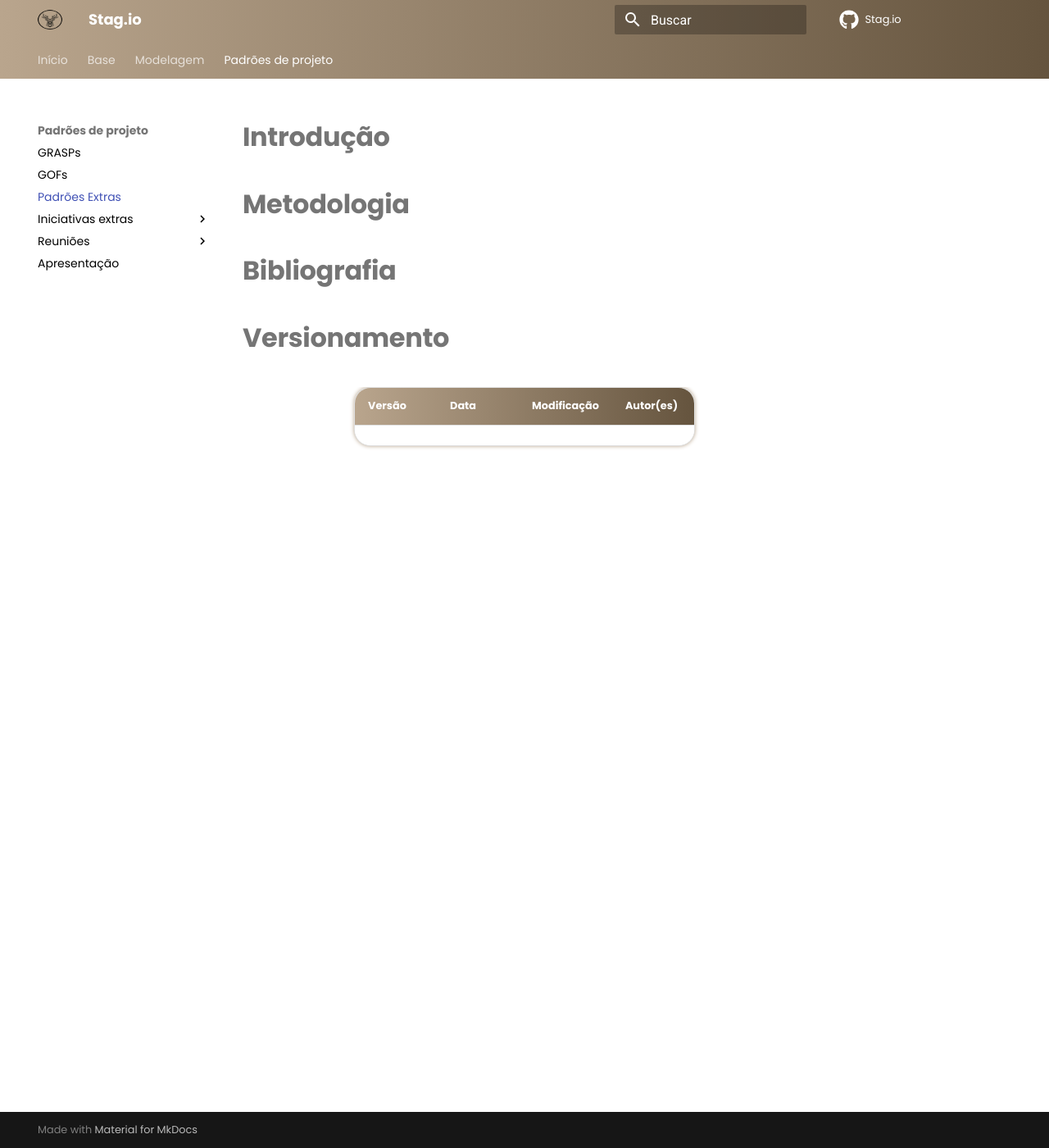
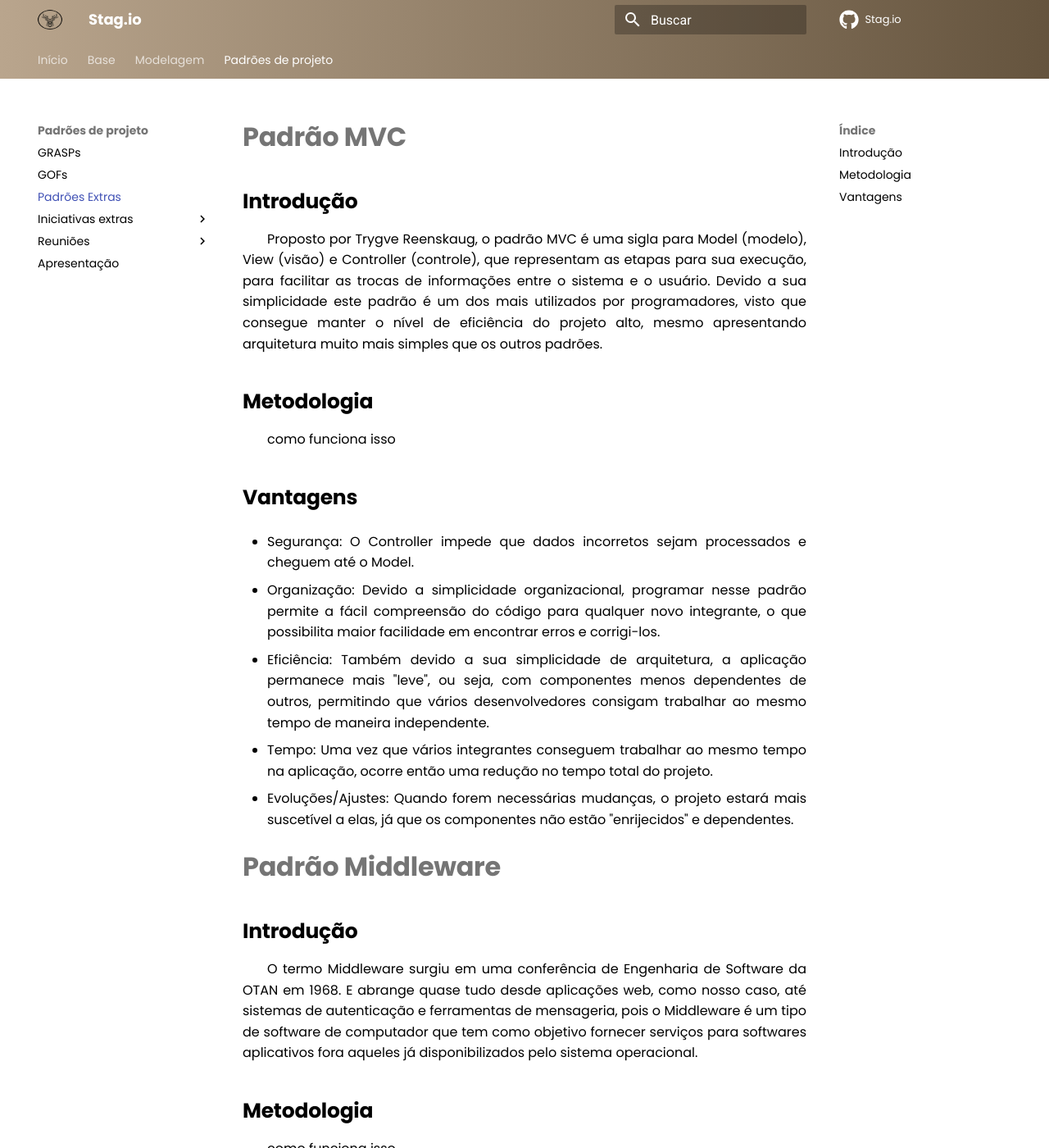
Before and after one commit to UnBArqDsw2021-2/2021.2_G3_stag.io, an MkDocs documentation site: the page built from docs/PadroesDeProjeto/PadroesExtras/PadroesExtras.md, in a window 1280 px wide and 1400 px high. Shown: the whole window at 82% size. Built offline with MkDocs 1.6.1 and Material for MkDocs 9.7.7, drawn with Linux system fonts in a browser that asks for light colours; comment, search, counter and statistics services are not loaded; some of the changed text lies outside the part shown.

Commit message:
Criação do documento para os Padrões Extras
Co-authored-by: italofernandes13 <italofernandes13@users.noreply.github.com>

```diff
--- a/docs/PadroesDeProjeto/PadroesExtras/PadroesExtras.md
+++ b/docs/PadroesDeProjeto/PadroesExtras/PadroesExtras.md
@@ -1,11 +1,51 @@
-# Introdução
+# Padrão MVC
 
-# Metodologia
+## Introdução
+
+Proposto por Trygve Reenskaug, o padrão MVC é uma sigla para Model (modelo), View (visão) e Controller (controle), que representam as etapas para sua execução, para facilitar as trocas de informações entre o sistema e o usuário. Devido a sua simplicidade este padrão é um dos mais utilizados por programadores, visto que consegue manter o nível de eficiência do projeto alto, mesmo apresentando arquitetura muito mais simples que os outros padrões.
+
+## Metodologia
+
+como funciona isso
+
+## Vantagens
+
+* Segurança: O Controller impede que dados incorretos sejam processados e cheguem até o Model.
+
+* Organização: Devido a simplicidade organizacional, programar nesse padrão permite a fácil compreensão do código para qualquer novo integrante, o que possibilita maior facilidade em encontrar erros e corrigi-los.
+
+* Eficiência: Também devido a sua simplicidade de arquitetura, a aplicação permanece mais "leve", ou seja, com componentes menos dependentes de outros, permitindo que vários desenvolvedores consigam trabalhar ao mesmo tempo de maneira independente.
+
+* Tempo: Uma vez que vários integrantes conseguem trabalhar ao mesmo tempo na aplicação, ocorre então uma redução no tempo total do projeto.
+
+* Evoluções/Ajustes: Quando forem necessárias mudanças, o projeto estará mais suscetível a elas, já que os componentes não estão "enrijecidos" e dependentes.
+
+# Padrão Middleware
+
+## Introdução
+
+O termo Middleware surgiu em uma conferência de Engenharia de Software da OTAN em 1968.
+E abrange quase tudo desde aplicações web, como nosso caso, até sistemas de autenticação e ferramentas de mensageria, pois o Middleware é um tipo de software de computador que tem como objetivo fornecer serviços para softwares aplicativos fora aqueles já disponibilizados pelo sistema operacional.
+
+## Metodologia
+
+como funciona isso
+
+## Vantagens
+
+* Comunicação entre diferentes tipos de aplicações:
+
+* Acesso a tecnologias distintas:
+
+* Processamento de informações:
 
 # Bibliografia
+> - Grupo Curumim. Padrões Emergentes: API. Matéria de Arquitetura e Desenho de Software, 2021. Disponível em: <https://unbarqdsw2021-1.github.io/2021.1_G6_Curumim/padroes-de-projeto/padroes_emergentes/>. Acesso em: 14/03/2022.
+> - Zucher, Vitor. O que é padrão MVC? Entenda arquitetura de softwares!.Publicado em 17/07/2020. Disponível em: https://www.lewagon.com/pt-BR/blog/o-que-e-padrao-mvc. Acessado em 15/03/2022.
+> - Milene Serrano. Wiki Projeto de Padrões Emergentes. Publicado em 02 de Março de 2022. Acessado em 15/03/2022
 
 # Versionamento
 
 Versão | Data | Modificação | Autor(es) |
 |--|--|--|--|
-|||||
+|1.0|15/03/2022|Abertura do documento|João Victor e Ítalo Serra|
```
